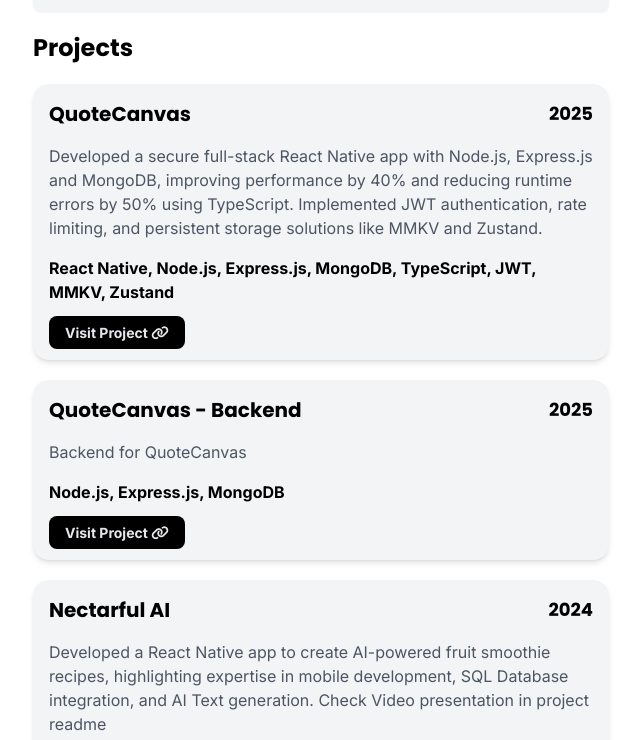
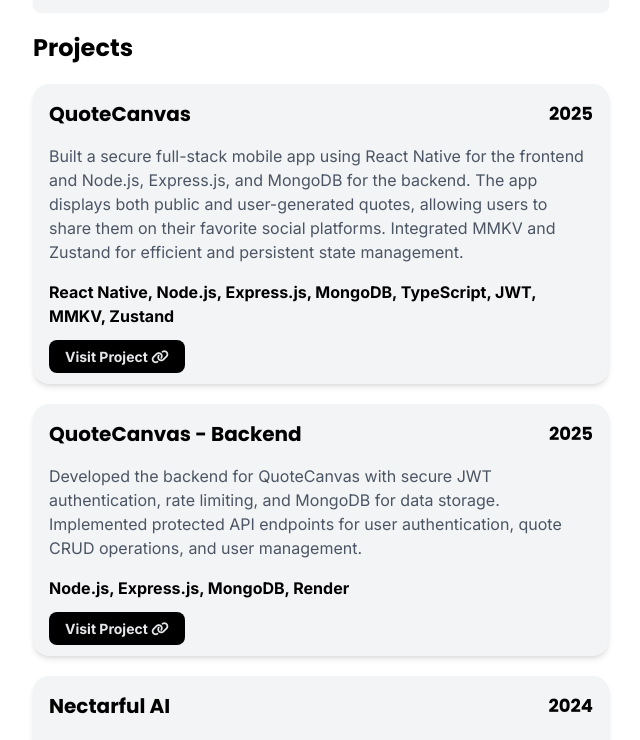
Before and after one commit to sd535682/sd535682.github.io, a React (Vite) app: page / in a window 1280 px wide. Shown: the part 1900-2640 px from the top of the page, without its empty margins (319-959 px from the left). Built offline with nearby package versions, Linux system fonts and the light colour scheme.

Commit message:
change projects desc

```diff
--- a/src/components/projects.jsx
+++ b/src/components/projects.jsx
@@ -11,7 +11,7 @@ export default function Projects() {
         url="https://github.com/sd535682/QuoteCanvas"
         title="QuoteCanvas"
         year="2025"
-        desc="Developed a secure full-stack React Native app with Node.js, Express.js and MongoDB, improving performance by 40% and reducing runtime errors by 50% using TypeScript. Implemented JWT authentication, rate limiting, and persistent storage solutions like MMKV and Zustand."
+        desc="Built a secure full-stack mobile app using React Native for the frontend and Node.js, Express.js, and MongoDB for the backend. The app displays both public and user-generated quotes, allowing users to share them on their favorite social platforms. Integrated MMKV and Zustand for efficient and persistent state management."
         imageurl=""
         stack="React Native, Node.js, Express.js, MongoDB, TypeScript, JWT, MMKV, Zustand"
       />
@@ -19,9 +19,9 @@ export default function Projects() {
         url="https://github.com/sd535682/QuoteCanvas_Backend"
         title="QuoteCanvas - Backend"
         year="2025"
-        desc="Backend for QuoteCanvas"
+        desc="Developed the backend for QuoteCanvas with secure JWT authentication, rate limiting, and MongoDB for data storage. Implemented protected API endpoints for user authentication, quote CRUD operations, and user management."
         imageurl=""
-        stack="Node.js, Express.js, MongoDB"
+        stack="Node.js, Express.js, MongoDB, Render"
       />
       <Cards
         url="https://github.com/sd535682/Nectarful-Ai"
```
